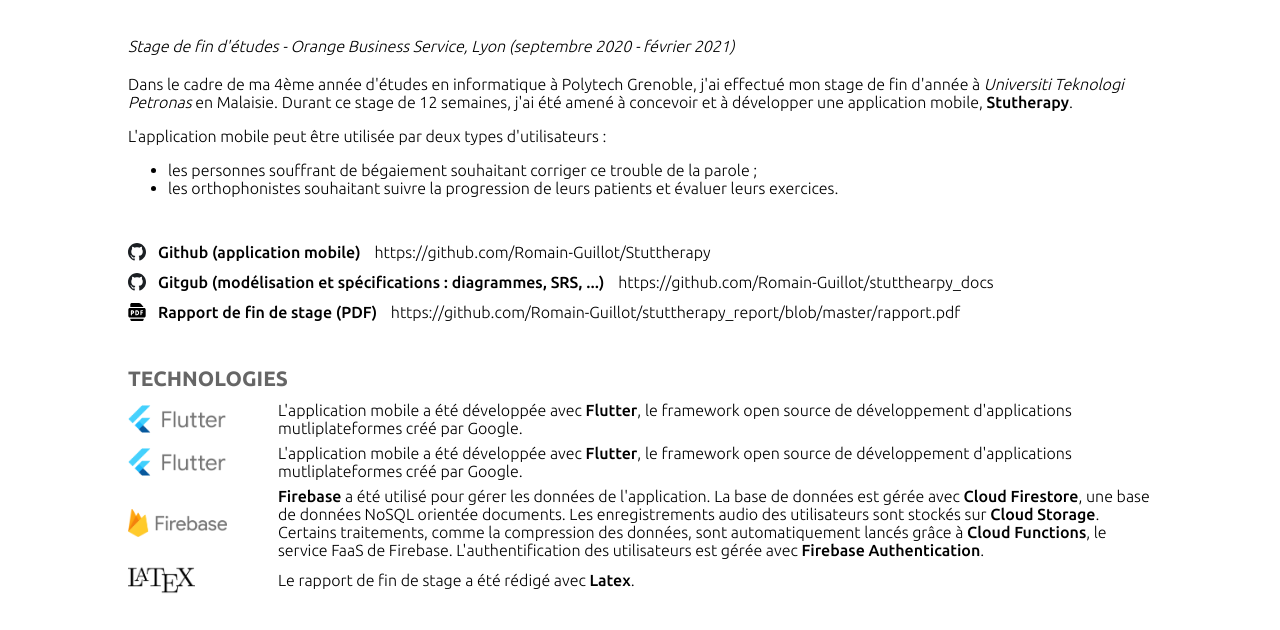
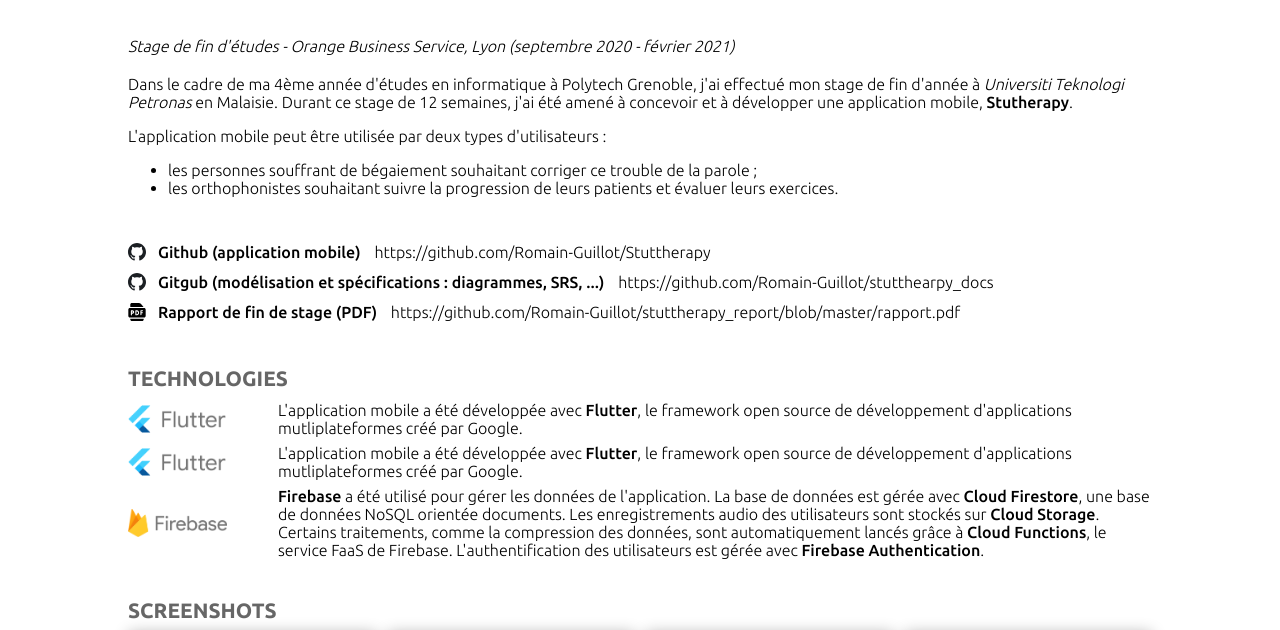
Before and after one commit to Romain-Guillot/Romain-Guillot.github.io, a plain HTML site: page obs.html in a window 1280 px wide. Shown: the part 169-799 px from the top of the page. Drawn offline with nearby package versions, Linux system fonts and the light colour scheme.

```diff
--- a/obs.html
+++ b/obs.html
@@ -102,11 +102,6 @@ L'application mobile peut être utilisée par deux types d'utilisateurs :
             <div class="stack-description"><p><strong>Firebase</strong> a été utilisé pour gérer les données de l'application. La base de données est gérée avec <strong>Cloud Firestore</strong>, une base de données NoSQL orientée documents. Les enregistrements audio des utilisateurs sont stockés sur <strong>Cloud Storage</strong>. Certains traitements, comme la compression des données, sont automatiquement lancés grâce à <strong>Cloud Functions</strong>, le service FaaS de Firebase. L'authentification des utilisateurs est gérée avec <strong>Firebase Authentication</strong>.</p></div>
         </li>
 
-        <li>
-            <img src="assets/projects/stack/latex.png" alt="" class="stack-image">
-            <div class="stack-description"><p>Le rapport de fin de stage a été rédigé avec <strong>Latex</strong>.</p></div>
-        </li>
-
     </ul>
 
     <h2 class="screenshots-title">Screenshots</h2>
```
Also changed, not shown: projects.html (+0 -2 lines), resume.html (+1 -1 lines).
